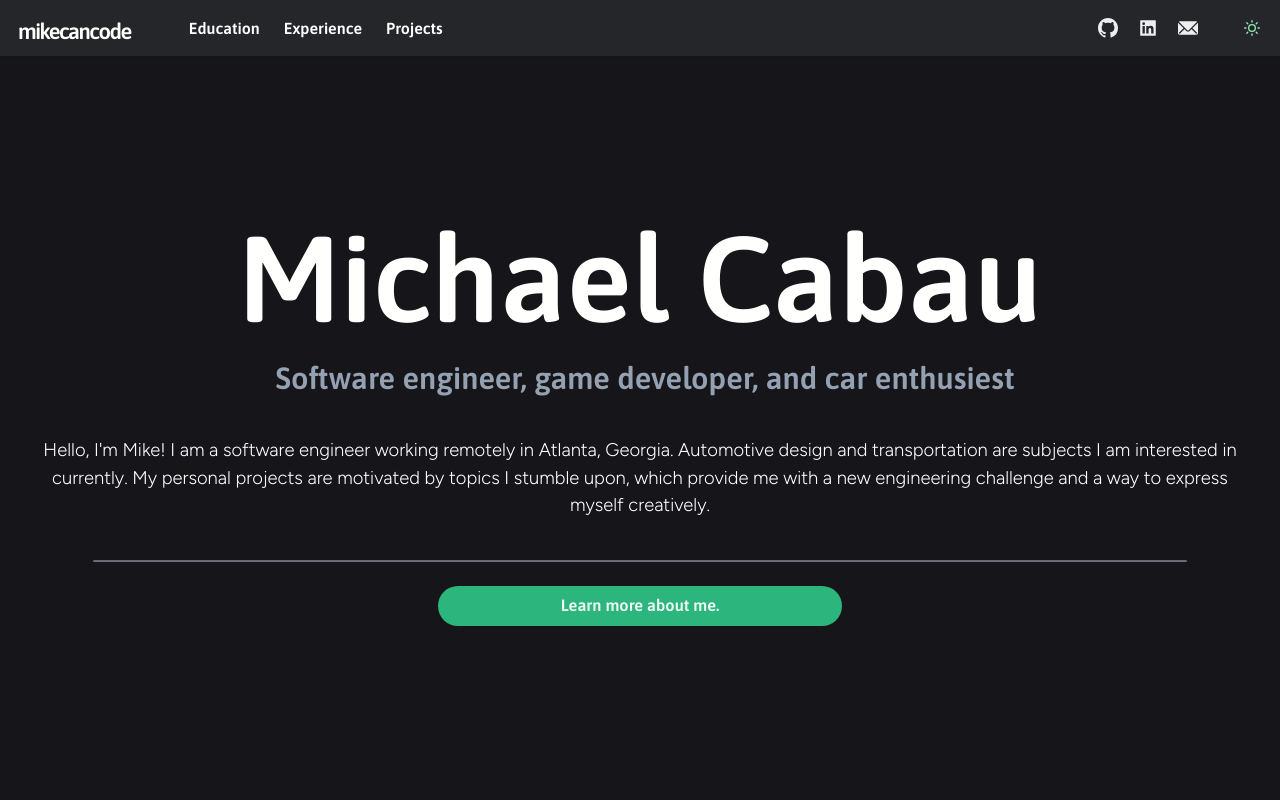
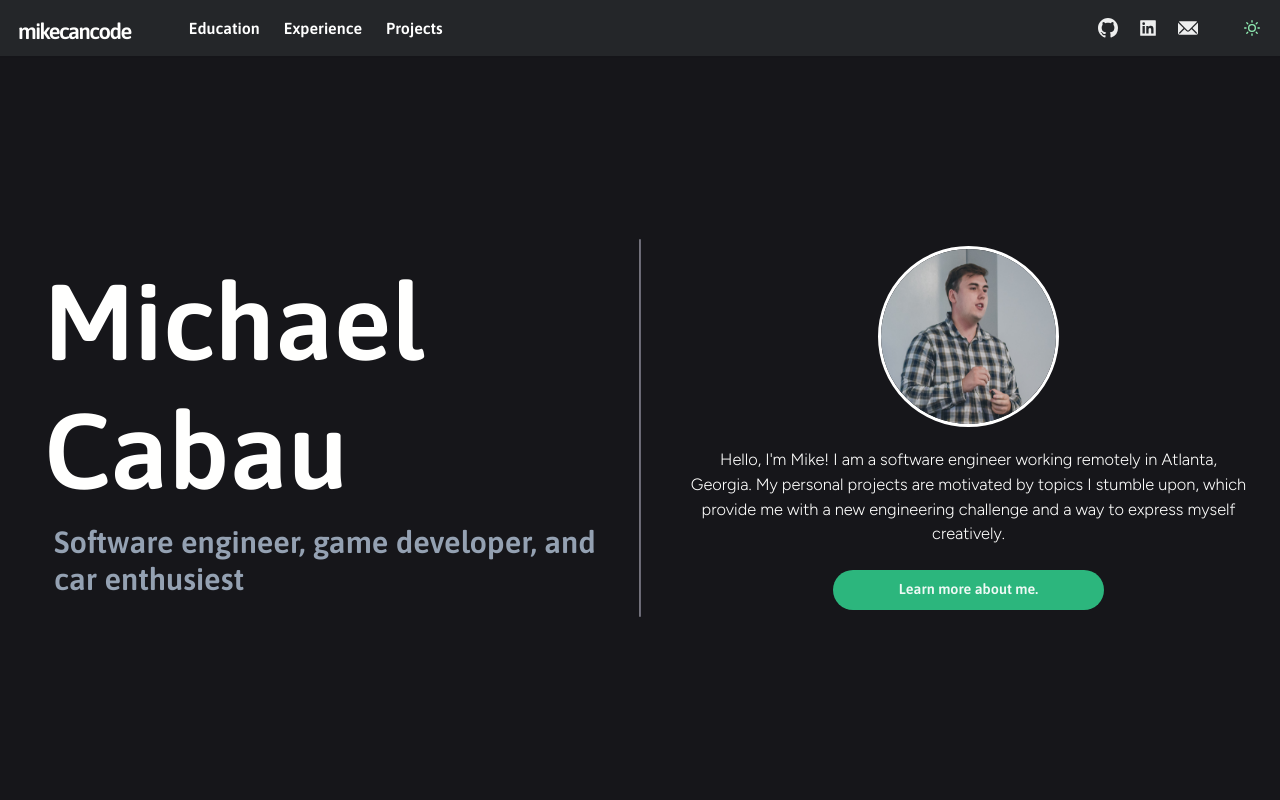
Before and after one commit to bcabau1/mike-can-code, a Next.js app: page / in a window 1280 px wide. Shown: the top 800 px of the page. Built offline with nearby package versions, Linux system fonts and the light colour scheme.

Commit message:
update index layout

```diff
--- a/components/buttonbar.js
+++ b/components/buttonbar.js
@@ -8,10 +8,10 @@ export default function ButtonBar({children}) {
 
 
     return (
-        <Box w='100%' my='6' position='relative' >
+        <Box w='100%' mt='6' position='relative' >
             <NextLink href='#banners'>
-                <Button display='block' margin='auto' borderRadius='full' w='calc(25% + 100px)' bg={useColorModeValue('#8bd3dd', '#2cb67d')} fontFamily='heading'>
-                            <Text as='h3' fontSize='calc(10px + .5vw)'>{children}</Text>
+                <Button display='block' margin='auto' borderRadius='full' w='calc(35% + 75px)' bg={useColorModeValue('#8bd3dd', '#2cb67d')} fontFamily='heading'>
+                            <Text as='h3' fontSize='calc(8px + .5vw)' >{children}</Text>
                 </Button>
             </NextLink>
         </Box>
--- a/components/snippetbio.js
+++ b/components/snippetbio.js
@@ -1,14 +1,21 @@
-import { Box, Text, useColorModeValue } from '@chakra-ui/react'
+import { Box, Text, useColorModeValue, Image, Center } from '@chakra-ui/react'
+import ButtonBar from './buttonbar'
 
 
 export default function SnippetBio({children})    {
 
     return (
-            <Box minH="10px" borderRadius={'sm'} my={10} >
-                <Text  ml="0px" mr="0px" textAlign='center' fontSize='calc(12px + .5vw)' fontFamily={'snippit'} color={useColorModeValue('#2d333a','#fffffe')}>
+        <>
+        <Box minH="10px" ml={12} my='6' w='100%' >
+                <Center><Image src='/images/profilepic.jpg' borderRadius='full' boxSize='calc(85px + 7.5vw)' mb='5' border='3px solid white'/></Center>
+                <Text noOfLines={8} textAlign='center' fontSize='calc(10px + .5vw)' fontFamily={'snippit'} color={useColorModeValue('#2d333a','#fffffe')}>
                     {children}
                 </Text>
+                <ButtonBar>Learn more about me.</ButtonBar>
             </Box>
+
+        </>
+
 
     )
 }
--- a/libs/theme.js
+++ b/libs/theme.js
@@ -22,7 +22,7 @@ const components = {
       }),
     variants: {
       'section-title': {
-        fontSize: 'calc(64px + 4.5vw)',
+        fontSize: 'calc(24px + 6.5vw)',
       },
       'sub-title': props => ({
         fontSize: 'calc(18px + 1vw)',
--- a/pages/index.js
+++ b/pages/index.js
@@ -1,4 +1,4 @@
-import { Container, Box, Heading, Flex, Divider, useColorModeValue, Text } from "@chakra-ui/react"
+import { Container, Box, Center,Heading, Flex, Divider, useColorModeValue, Text } from "@chakra-ui/react"
 import SnippetBio from "../components/snippetbio"
 import ButtonBar from "../components/buttonbar"
 import TabBanner from "../components/tabbanner"
@@ -10,23 +10,24 @@ import TitleLoop from "../components/titleloop"
 export default function Page(router) {
     return (
         <PageAnimate>
-            <Flex position='relative' w = '100%' h='100%' align='center' justifyContent='center' overflow='auto' >
-                <Box position='relative' w = '100%'>
-                    <Box display={{md:'flex'}}>
+            <Flex position='relative' w = '100%' h='100%' align='center' justifyContent='center' overflow='auto'>
+                <>
+                    <Flex w='50%' align='center' justify='center' p='3'>
                         <Box flexGrow={1} overflowX='hidden'>
-                        <Heading as="h1" variant="section-title" textAlign='center' >Michael Cabau</Heading>
-                            <Heading pl='10px' as="h3" mt='1vh' textAlign='center' variant="sub-title">Software engineer, game developer, and car enthusiest</Heading>
+                        <Heading as="h1" variant="section-title" textAlign='left' >Michael Cabau</Heading>
+                            <Heading pl='10px' as="h3" mt='1vh' textAlign='left' variant="sub-title">Software engineer, game developer, and car enthusiest</Heading>
                         </Box>
-                    </Box>
+                    </Flex>
+                    <Divider bg={useColorModeValue('#272343','#a2a1b2')} h='calc(250px + 10vw)' w='1px' borderRadius='full' orientation='vertical' display='block' margin='auto'/>
+                    <Flex w='50%' align='center' justify='center'>
                     <SnippetBio>
                         Hello, I'm Mike!
                         I am a software engineer working remotely in Atlanta, Georgia.
-                        Automotive design and transportation are subjects I am interested in currently. My personal projects are motivated by topics I stumble upon, which
+                        My personal projects are motivated by topics I stumble upon, which
                         provide me with a new engineering challenge and a way to express myself creatively.
                     </SnippetBio>
-                    <Divider bg={useColorModeValue('#272343','#94a1b2')} h='1px' borderRadius='full' w='90%' display='block' margin='auto'/>
-                    <ButtonBar>Learn more about me.</ButtonBar>
-                </Box>
+                    </Flex>
+                </>
             </Flex>
             <Flex position='relative' w = '100%' h='100%' p='13.5%' textAlign='center' flexWrap='wrap' id='banners' overflow='auto' alignItems='center' justifyContent='space-evenly' >
 
```
